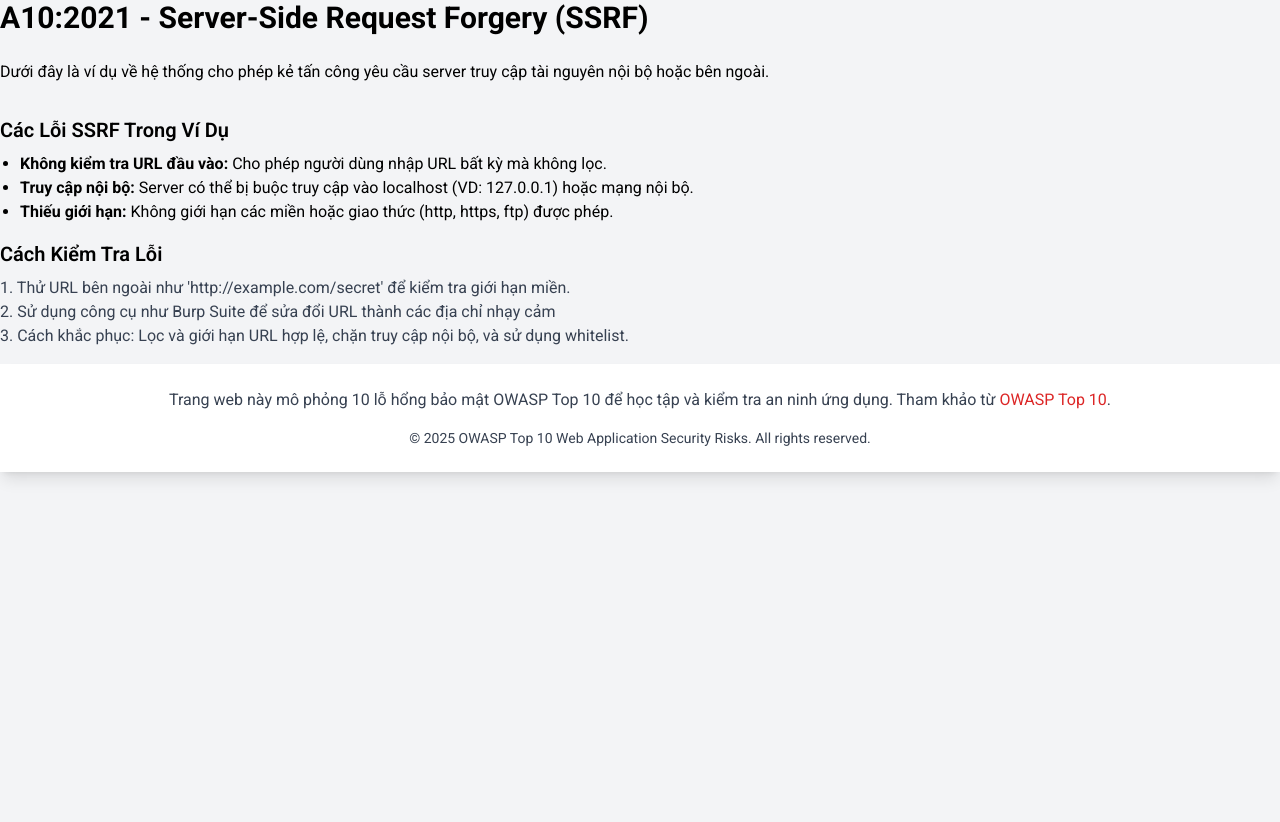
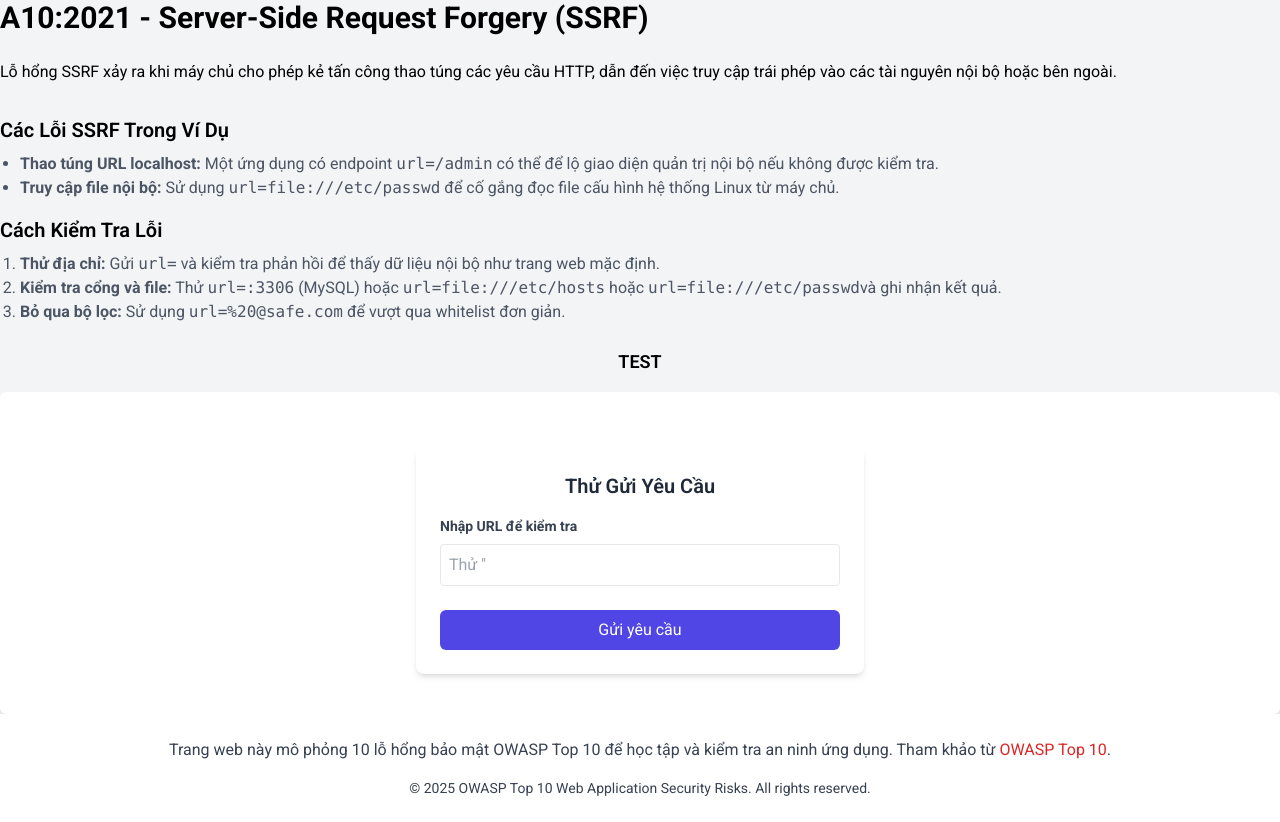
Before and after one commit to hailong289/app-security-holes, a PHP site: template App/Views/ssrf.php in a window 1280 px wide. Before the commit the page ends 479 px from the top, so only its background shows below. Run offline with PHP 8.4, Linux system fonts and the light colour scheme; the template is opened without the code that fills it, so the values that code supplies are empty; some libraries are stand-ins or nearby versions.

Commit message:
feat: update ssrf

```diff
--- a/App/Views/ssrf.php
+++ b/App/Views/ssrf.php
@@ -1,49 +1,57 @@
 <h1 class="text-3xl font-bold mb-6">A10:2021 - Server-Side Request Forgery (SSRF)</h1>
-<p class="mb-8">Dưới đây là ví dụ về hệ thống cho phép kẻ tấn công yêu cầu server truy cập tài nguyên nội bộ hoặc bên ngoài.</p>
+<p class="mb-8">
+    Lỗ hổng SSRF xảy ra khi máy chủ cho phép kẻ tấn công thao túng các yêu cầu HTTP, dẫn đến việc truy cập trái phép vào các tài nguyên nội bộ hoặc bên ngoài.
+</p>
 
 <!-- Phần giải thích lỗi -->
 <h2 class="text-xl font-semibold mb-2">Các Lỗi SSRF Trong Ví Dụ</h2>
-<ul class="list-disc ml-5 mb-4">
-    <li><strong>Không kiểm tra URL đầu vào:</strong> Cho phép người dùng nhập URL bất kỳ mà không lọc.</li>
-    <li><strong>Truy cập nội bộ:</strong> Server có thể bị buộc truy cập vào localhost (VD: 127.0.0.1) hoặc mạng nội bộ.</li>
-    <li><strong>Thiếu giới hạn:</strong> Không giới hạn các miền hoặc giao thức (http, https, ftp) được phép.</li>
+<ul class="list-disc pl-5 mb-4 text-gray-600">
+    <li><strong>Thao túng URL localhost:</strong> Một ứng dụng có endpoint <code>url=<?=getBaseUrl()?>/admin</code> có thể để lộ giao diện quản trị nội bộ nếu không được kiểm tra.</li>
+    <li><strong>Truy cập file nội bộ:</strong> Sử dụng <code>url=file:///etc/passwd</code> để cố gắng đọc file cấu hình hệ thống Linux từ máy chủ.</li>
 </ul>
+
 
 <!-- Hướng dẫn kiểm tra -->
 <h2 class="text-xl font-semibold mb-2">Cách Kiểm Tra Lỗi</h2>
-<div class="mb-4">
-    <p class="text-gray-700">1. Thử URL bên ngoài như 'http://example.com/secret' để kiểm tra giới hạn miền.</p>
-    <p class="text-gray-700">2. Sử dụng công cụ như Burp Suite để sửa đổi URL thành các địa chỉ nhạy cảm</p>
-    <p class="text-gray-700">3. Cách khắc phục: Lọc và giới hạn URL hợp lệ, chặn truy cập nội bộ, và sử dụng whitelist.</p>
-</div>
+<ol class="list-decimal pl-5 mb-4 text-gray-600">
+    <li><strong>Thử địa chỉ:</strong> Gửi <code>url=<?=getBaseUrl()?></code> và kiểm tra phản hồi để thấy dữ liệu nội bộ như trang web mặc định.</li>
+    <li><strong>Kiểm tra cổng và file:</strong> Thử <code>url=<?=getIp()?>:3306</code> (MySQL) hoặc <code>url=file:///etc/hosts</code> hoặc <code>url=file:///etc/passwd</code>và ghi nhận kết quả.</li>
+    <li><strong>Bỏ qua bộ lọc:</strong> Sử dụng <code>url=<?=getBaseUrl()?>%20@safe.com</code> để vượt qua whitelist đơn giản.</li>
+</ol>
 
 
 <!-- Form giả lập -->
-<!--<div class="mt-6">-->
-<!--    <h3 class="text-lg font-semibold mb-4 text-center">TEST</h3>-->
-<!--    <div class="bg-white p-6 rounded-md shadow-md">-->
-<!--        <div class="mt-4 p-4 rounded-md">-->
-<!--            <div class="max-w-md mx-auto bg-white p-6 rounded-lg shadow-md">-->
-<!--                <h2 class="text-xl font-semibold text-gray-800 text-center mb-4">Thử Gửi Yêu Cầu</h2>-->
-<!--                <form id="ssrfForm" method="GET" action="--><?php //=url('/test/server-side-request-forgery')?><!--">-->
-<!--                    <div class="mb-6">-->
-<!--                        <label for="url" class="block text-gray-700 text-sm font-bold mb-2">Nhập URL để kiểm tra</label>-->
-<!--                        <input type="text" id="url" name="url" required-->
-<!--                                 value="--><?php //=isset($_GET['url']) ? htmlspecialchars($_GET['url']) : ''?><!--"-->
-<!--                               class="w-full p-2 border rounded focus:outline-none focus:ring-2"-->
-<!--                               placeholder="Thử 'http://example.com/secret'">-->
-<!--                    </div>-->
-<!--                    <button type="submit"-->
-<!--                            class="w-full bg-indigo-600 text-white py-2 px-4 rounded-md hover:bg-indigo-700 focus:outline-none focus:ring-2 focus:ring-offset-2 focus:ring-indigo-500">-->
-<!--                        Gửi yêu cầu-->
-<!--                    </button>-->
-<!--                </form>-->
-<!--                --><?php //if(!empty($message)): ?>
-<!--                    <div class="mt-4 p-4 rounded-md bg---><?php //= $status === 'success' ? 'green' : 'red' ?><!---100 text---><?php //= $status === 'success' ? 'green' : 'red' ?><!---700">-->
-<!--                        <strong class="font-semibold">Kết quả:</strong> --><?php //=$message?>
-<!--                    </div>-->
-<!--                --><?php //endif; ?>
-<!--            </div>-->
-<!--        </div>-->
-<!--    </div>-->
-<!--</div>-->
+<div class="mt-6">
+    <h3 class="text-lg font-semibold mb-4 text-center">TEST</h3>
+    <div class="bg-white p-6 rounded-md shadow-md">
+        <div class="mt-4 p-4 rounded-md">
+            <div class="max-w-md mx-auto bg-white p-6 rounded-lg shadow-md">
+                <h2 class="text-xl font-semibold text-gray-800 text-center mb-4">Thử Gửi Yêu Cầu</h2>
+                <form id="ssrfForm" method="GET" action="<?=url('/test/server-side-request-forgery')?>">
+                    <div class="mb-6">
+                        <label for="url" class="block text-gray-700 text-sm font-bold mb-2">Nhập URL để kiểm tra</label>
+                        <input type="text" id="url" name="url" required
+                                 value="<?=isset($_GET['url']) ? htmlspecialchars($_GET['url']) : ''?>"
+                               class="w-full p-2 border rounded focus:outline-none focus:ring-2"
+                               placeholder="Thử '<?=getBaseUrl()?>'">
+                    </div>
+                    <button type="submit"
+                            class="w-full bg-indigo-600 text-white py-2 px-4 rounded-md hover:bg-indigo-700 focus:outline-none focus:ring-2 focus:ring-offset-2 focus:ring-indigo-500">
+                        Gửi yêu cầu
+                    </button>
+                </form>
+                <?php if(!empty($message)): ?>
+                    <div class="mt-4 p-4 rounded-md bg-<?= $status === 'success' ? 'green' : 'red' ?>-100 text-<?= $status === 'success' ? 'green' : 'red' ?>-700">
+                        <strong class="font-semibold">Kết quả:</strong> <?=$message?>
+                    </div>
+                <?php endif; ?>
+            </div>
+        </div>
+        <?php if(!empty($response)): ?>
+            <div class="mt-4 p-4 rounded-md bg-gray-100 text-gray-800">
+                <strong class="font-semibold">Nội dung phản hồi:</strong>
+                <pre class="whitespace-wrap break-words mt-2"><?=htmlspecialchars($response)?></pre>
+            </div>
+        <?php endif; ?>
+    </div>
+</div>
```
Also changed, not shown: App/Controllers/SSRFController.php (+7 -1 lines), App/Core/helper.php (+8 -0 lines), App/Views/broken_access_control.php (+9 -7 lines).
